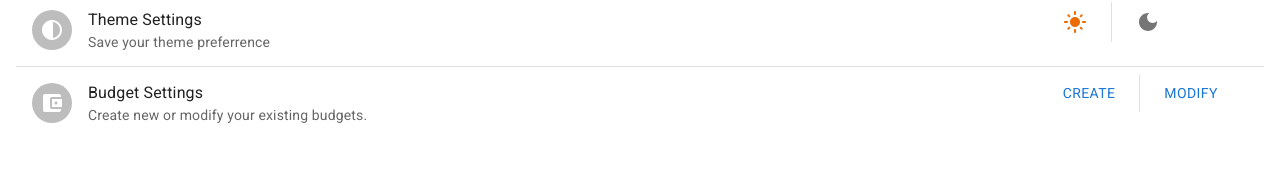
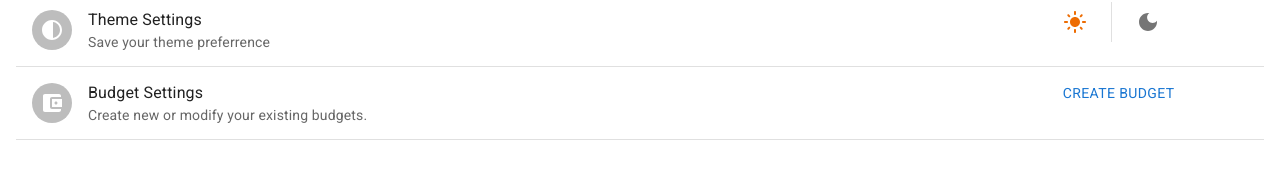
Before and after one commit to vmanidev/cash-caddy, a React (Vite) app: page /settings in a window 1280 px wide. Shown: the part 136-326 px from the top of the page. Built offline with nearby package versions, Linux system fonts and the light colour scheme.

Commit message:
feat(ui): integrate BudgetList into settings page

```diff
--- a/src/pages/Settings.tsx
+++ b/src/pages/Settings.tsx
@@ -23,6 +23,7 @@ import {
 import { savePreferredMode } from "../store/features/themeSlice";
 import { useState } from "react";
 import CreateBudget from "../features/budget-settings/CreateBudget";
+import BudgetList from "../features/budget-settings/BudgetList";
 
 function Settings() {
   const mode = useSelector((state: any) => state.theme);
@@ -41,13 +42,13 @@ function Settings() {
         </ListItemAvatar>
 
         <Grid size={12} container>
-          <Grid size={{ xs: 12, sm: 10, md: 10, lg: 10, xl: 10 }}>
+          <Grid size={{ xs: 12, sm: 8, md: 8, lg: 10, xl: 10 }}>
             <ListItemText
               primary="Theme Settings"
               secondary="Save your theme preferrence"
             />
           </Grid>
-          <Grid size={{ xs: 12, sm: 2, md: 2, lg: 2, xl: 2 }}>
+          <Grid size={{ xs: 12, sm: 4, md: 4, lg: 2, xl: 2 }}>
             <Stack
               direction="row"
               divider={<Divider orientation="vertical" flexItem />}
@@ -88,21 +89,16 @@ function Settings() {
         </ListItemAvatar>
 
         <Grid size={12} container>
-          <Grid size={{ xs: 12, sm: 10, md: 10, lg: 10, xl: 10 }}>
+          <Grid size={{ xs: 12, sm: 8, md: 8, lg: 10, xl: 10 }}>
             <ListItemText
               primary="Budget Settings"
               secondary="Create new or modify your existing budgets."
             />
           </Grid>
-          <Grid size={{ xs: 12, sm: 2, md: 2, lg: 2, xl: 2 }}>
-            <Stack
-              direction="row"
-              divider={<Divider orientation="vertical" flexItem />}
-              spacing={2}
-            >
-              <Button onClick={() => setCreateBudgetModal(true)}>Create</Button>
-              <Button onClick={() => setCreateBudgetModal(true)}>Modify</Button>
-            </Stack>
+          <Grid size={{ xs: 12, sm: 4, md: 4, lg: 2, xl: 2 }}>
+            <Button variant="text" onClick={() => setCreateBudgetModal(true)}>
+              Create Budget
+            </Button>
           </Grid>
         </Grid>
       </ListItem>
@@ -128,6 +124,8 @@ function Settings() {
           <ModeSettings />
           <Divider component="li" />
           <BudgetSettings />
+          <BudgetList />
+          <Divider component="li" />
         </List>
       </Grid>
 
```
